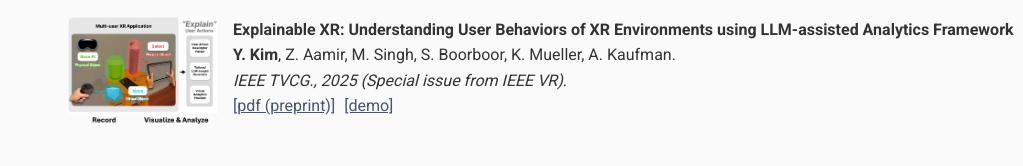
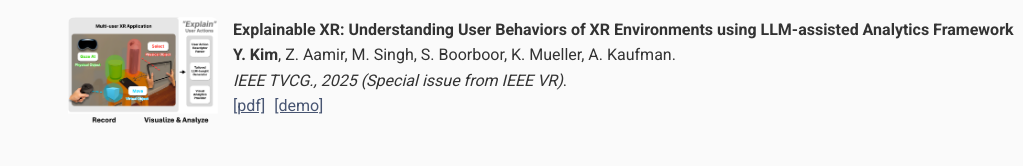
Before and after one commit to yoonsang0910/personal_page, a plain HTML site: page index.html in a window 1280 px wide. Shown: the part 1295-1461 px from the top of the page, without its empty margins (257-1280 px from the left). Drawn offline with Linux system fonts and the light colour scheme; no server answers; some icons are missing.

Commit message:
EXR paper doi update

```diff
--- a/index.html
+++ b/index.html
@@ -101,8 +101,7 @@
                             <span class="pub-title">Explainable XR: Understanding User Behaviors of XR Environments using LLM-assisted Analytics Framework</span><br>
                             <b>Y. Kim</b>, Z. Aamir, M. Singh, S. Boorboor, K. Mueller, A. Kaufman.<br><em>IEEE TVCG., 2025 (Special issue from IEEE VR)</em>.
                             <div class="pub-links">
-                                <!-- <a href="https://doi.org/" target="_blank"><u>[doi]</u></a> -->
-                                <a href="https://arxiv.org/pdf/2501.13778" target="_blank"><u>[pdf (preprint)]</u></a>
+                                <a href="https://doi.org/10.1109/TVCG.2025.3549537" target="_blank"><u>[pdf]</u></a>
                                 <a href="https://youtu.be/NLh4FkZr7uI" target="_blank"><u>[demo]</u></a>
                             </div>
                         </div>
```
